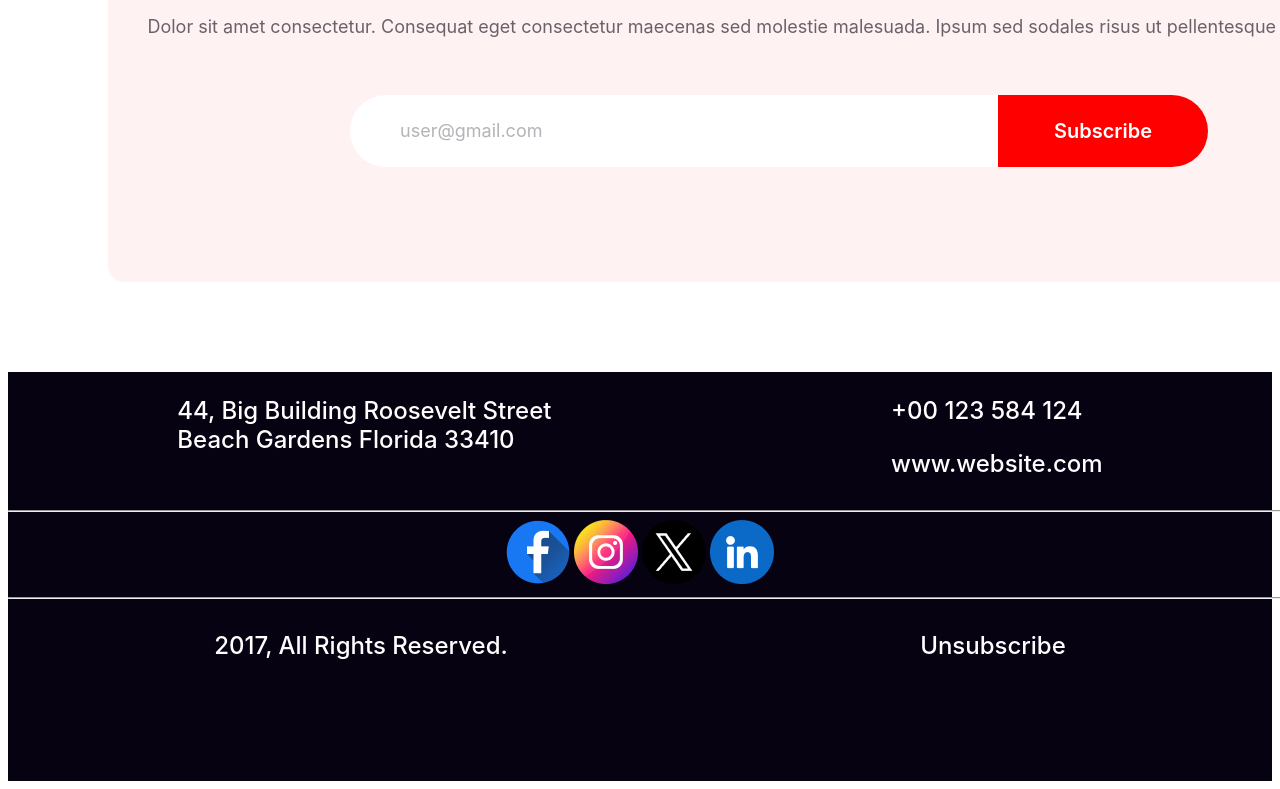
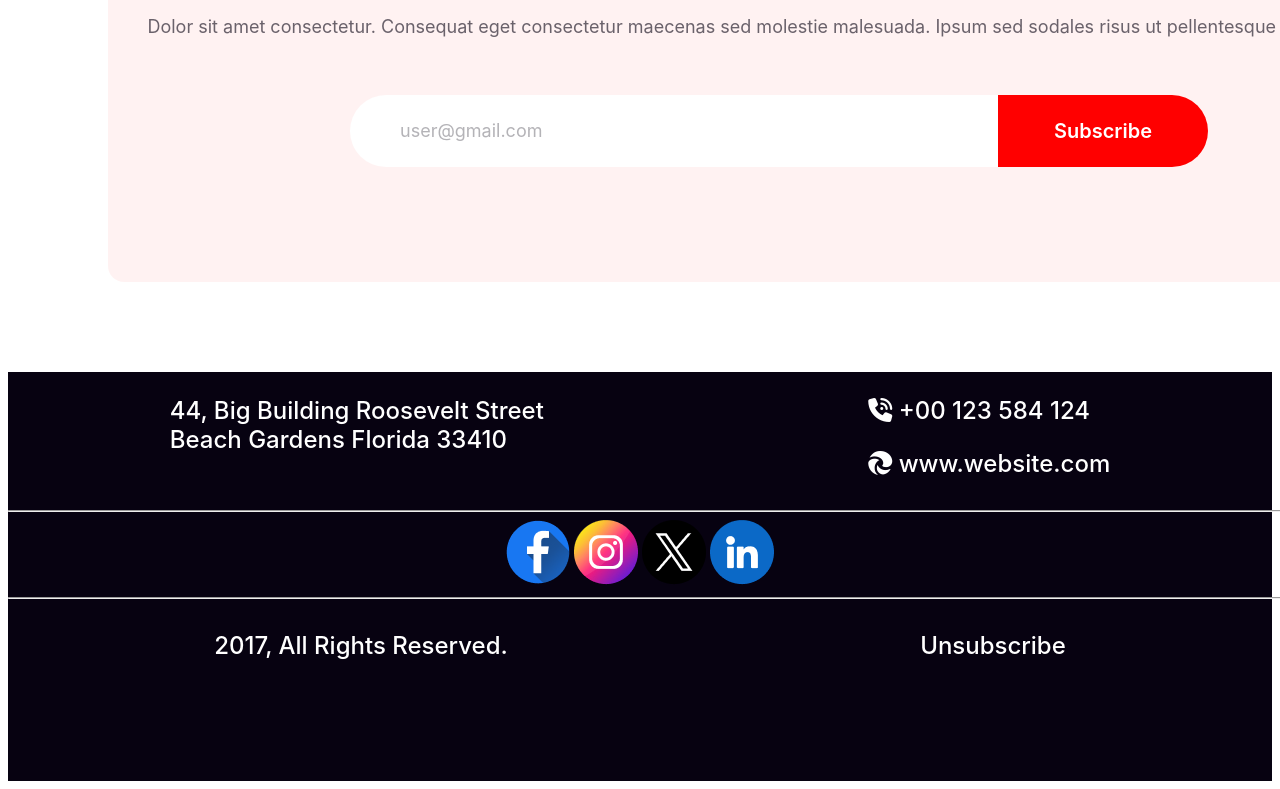
Before and after one commit to fauzia789/New-year1, a plain HTML site: page index.html in a window 1280 px wide. Shown: the part 5694-6483 px from the top of the page. Drawn offline with Linux system fonts and the light colour scheme.

Commit message:
added icons

```diff
--- a/index.html
+++ b/index.html
@@ -11,6 +11,7 @@
       rel="stylesheet"
     />
     <link rel="stylesheet" href="styles/style.css" />
+    <script src="https://kit.fontawesome.com/dc35301596.js" crossorigin="anonymous"></script>
   </head>
   <body>
     <header>
@@ -131,8 +132,8 @@
         <div class="footer-item"><h3 class="footer-header">44, Big Building Roosevelt Street
           Beach Gardens Florida 33410</h3></div>
           <div class="footer-contact">
-            <h3 class="footer-header">+00 123 584 124</h3>
-            <h3 class="footer-header">www.website.com</h3></div>
+            <h3 class="footer-header"><i class="fa-solid fa-phone-volume"></i> +00 123 584 124</h3>
+            <h3 class="footer-header"> <i class="fa-brands fa-edge"></i> www.website.com</h3></div>
           </div>
           <hr>
           <div class="footer-icon">
--- a/styles/style.css
+++ b/styles/style.css
@@ -329,6 +329,7 @@ font-weight: 500;
 .footer-icon{
   text-align: center;
 }
+
 .footer-des{
   display: flex;
   justify-content: space-around;
```
